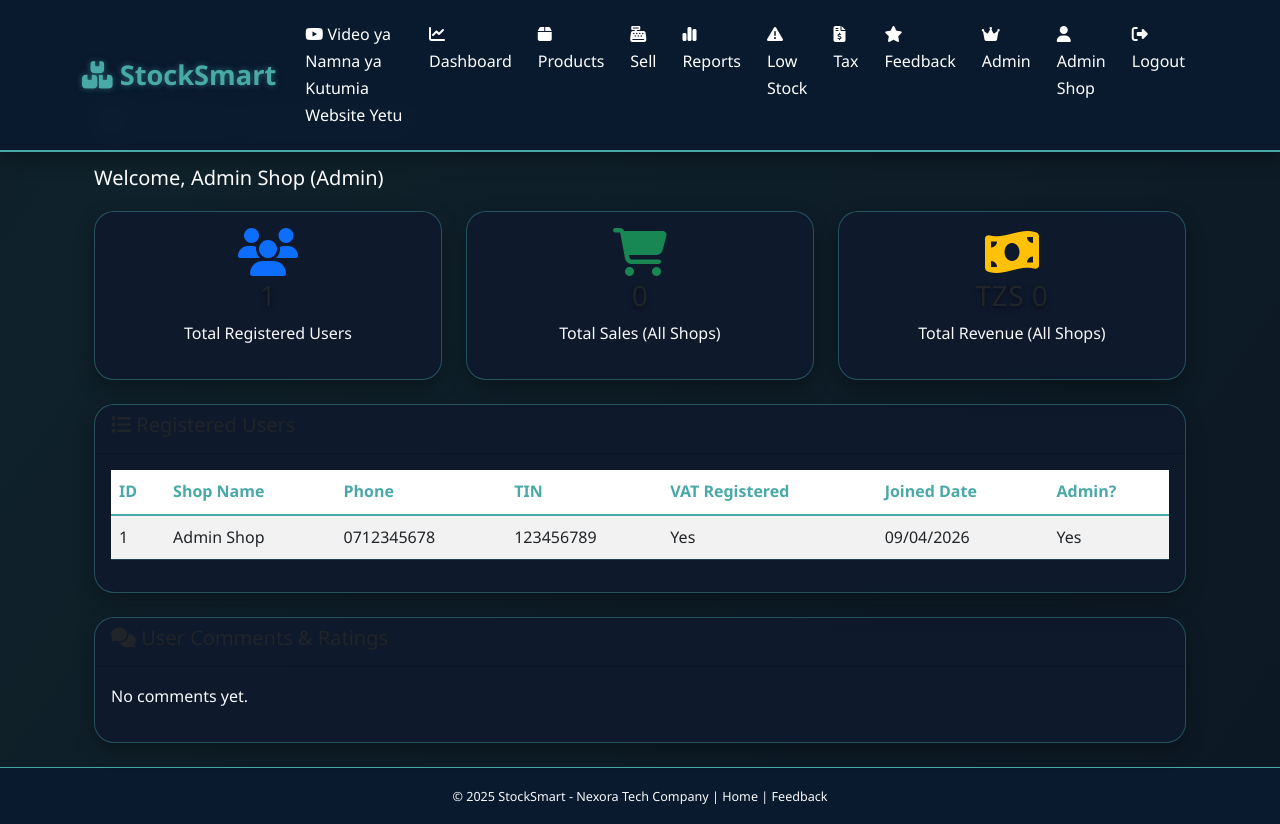
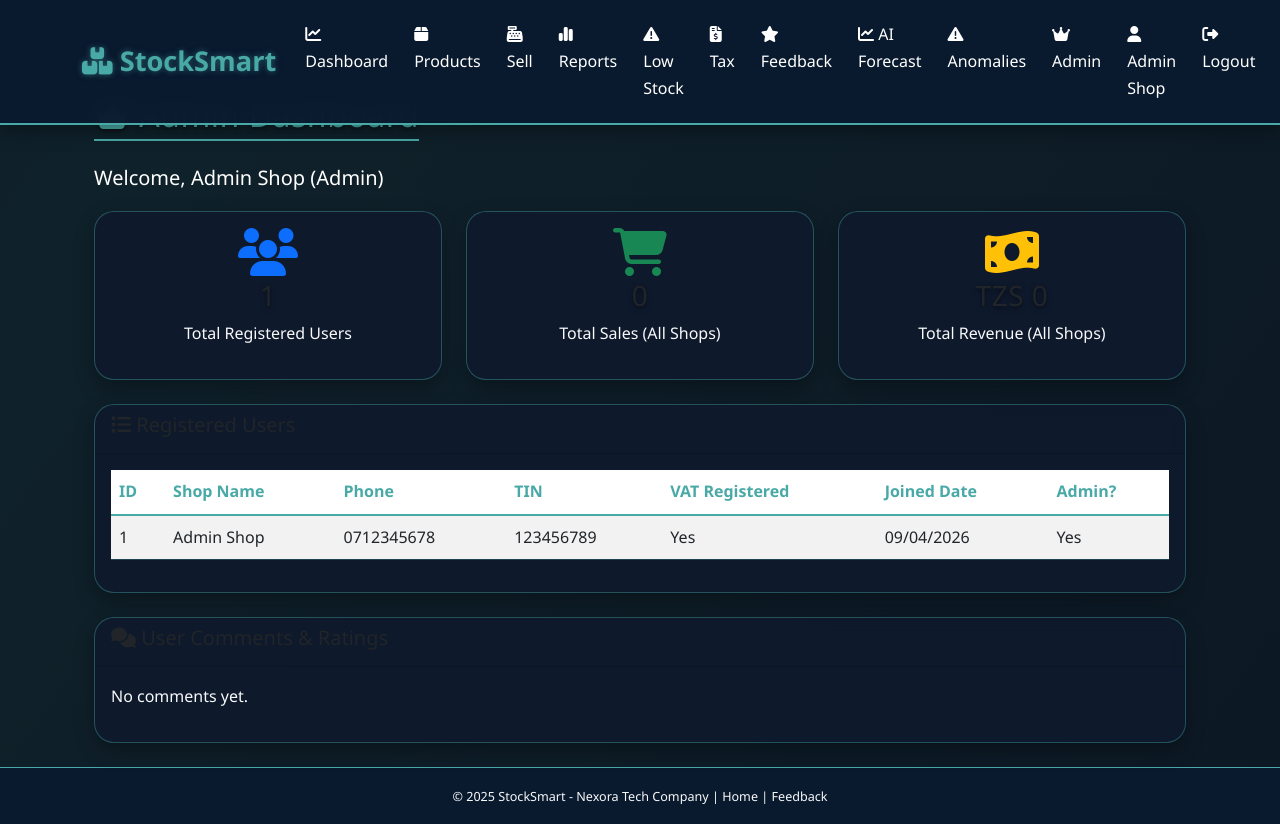
Before and after one commit to nexoratechv1-ctrl/Stocksmart, a Flask app: page /admin in a window 1280 px wide. Run offline with Flask 3, Linux system fonts and the light colour scheme; a user stored in the database is signed in; data comes from the database, SQL or seed files in the repository; data that the repository does not hold is empty.

Commit message:
Update base.html

```diff
--- a/templates/base.html
+++ b/templates/base.html
@@ -8,12 +8,10 @@
     <link href="https://cdn.jsdelivr.net/npm/bootstrap@5.3.0/dist/css/bootstrap.min.css" rel="stylesheet">
     <link rel="stylesheet" href="https://cdnjs.cloudflare.com/ajax/libs/font-awesome/6.4.0/css/all.min.css">
     <link rel="stylesheet" href="{{ url_for('static', filename='css/style.css') }}">
-    <!-- PWA manifest -->
     <link rel="manifest" href="{{ url_for('manifest') }}">
 </head>
 <body>
 
-    <!-- Animated background (from style.css) -->
     <div class="animated-bg"></div>
 
     <nav class="navbar navbar-expand-lg fixed-top">
@@ -26,75 +24,24 @@
             </button>
             <div class="collapse navbar-collapse" id="navbarNav">
                 <ul class="navbar-nav ms-auto">
-                    <li class="nav-item">
-    <a class="nav-link" href="https://youtu.be/jAYCgxVTdAY?si=SYxoH0KytVlOeENV" target="_blank">
-        <i class="fab fa-youtube"></i> Video ya Namna ya Kutumia Website Yetu
-    </a>
-                    </li>
                     {% if current_user.is_authenticated %}
-                        <li class="nav-item">
-                            <a class="nav-link" href="{{ url_for('dashboard') }}">
-                                <i class="fas fa-chart-line"></i> Dashboard
-                            </a>
-                        </li>
-                        <li class="nav-item">
-                            <a class="nav-link" href="{{ url_for('products') }}">
-                                <i class="fas fa-box"></i> Products
-                            </a>
-                        </li>
-                        <li class="nav-item">
-                            <a class="nav-link" href="{{ url_for('sell') }}">
-                                <i class="fas fa-cash-register"></i> Sell
-                            </a>
-                        </li>
-                        <li class="nav-item">
-                            <a class="nav-link" href="{{ url_for('sales_report') }}">
-                                <i class="fas fa-chart-simple"></i> Reports
-                            </a>
-                        </li>
-                        <li class="nav-item">
-                            <a class="nav-link" href="{{ url_for('low_stock') }}">
-                                <i class="fas fa-exclamation-triangle"></i> Low Stock
-                            </a>
-                        </li>
-                        <li class="nav-item">
-                            <a class="nav-link" href="{{ url_for('tax_reminder') }}">
-                                <i class="fas fa-file-invoice-dollar"></i> Tax
-                            </a>
-                        </li>
-                        <li class="nav-item">
-                            <a class="nav-link" href="{{ url_for('feedback') }}">
-                                <i class="fas fa-star"></i> Feedback
-                            </a>
-                        </li>
+                        <li class="nav-item"><a class="nav-link" href="{{ url_for('dashboard') }}"><i class="fas fa-chart-line"></i> Dashboard</a></li>
+                        <li class="nav-item"><a class="nav-link" href="{{ url_for('products') }}"><i class="fas fa-box"></i> Products</a></li>
+                        <li class="nav-item"><a class="nav-link" href="{{ url_for('sell') }}"><i class="fas fa-cash-register"></i> Sell</a></li>
+                        <li class="nav-item"><a class="nav-link" href="{{ url_for('sales_report') }}"><i class="fas fa-chart-simple"></i> Reports</a></li>
+                        <li class="nav-item"><a class="nav-link" href="{{ url_for('low_stock') }}"><i class="fas fa-exclamation-triangle"></i> Low Stock</a></li>
+                        <li class="nav-item"><a class="nav-link" href="{{ url_for('tax_reminder') }}"><i class="fas fa-file-invoice-dollar"></i> Tax</a></li>
+                        <li class="nav-item"><a class="nav-link" href="{{ url_for('feedback') }}"><i class="fas fa-star"></i> Feedback</a></li>
+                        <li class="nav-item"><a class="nav-link" href="{{ url_for('ai_forecast') }}"><i class="fas fa-chart-line"></i> AI Forecast</a></li>
+                        <li class="nav-item"><a class="nav-link" href="{{ url_for('anomaly_history') }}"><i class="fas fa-exclamation-triangle"></i> Anomalies</a></li>
                         {% if current_user.is_admin %}
-                        <li class="nav-item">
-                            <a class="nav-link" href="{{ url_for('admin_dashboard') }}">
-                                <i class="fas fa-crown"></i> Admin
-                            </a>
-                        </li>
+                        <li class="nav-item"><a class="nav-link" href="{{ url_for('admin_dashboard') }}"><i class="fas fa-crown"></i> Admin</a></li>
                         {% endif %}
-                        <li class="nav-item">
-                            <a class="nav-link" href="{{ url_for('profile') }}">
-                                <i class="fas fa-user"></i> {{ current_user.shop_name }}
-                            </a>
-                        </li>
-                        <li class="nav-item">
-                            <a class="nav-link" href="{{ url_for('logout') }}">
-                                <i class="fas fa-sign-out-alt"></i> Logout
-                            </a>
-                        </li>
+                        <li class="nav-item"><a class="nav-link" href="{{ url_for('profile') }}"><i class="fas fa-user"></i> {{ current_user.shop_name }}</a></li>
+                        <li class="nav-item"><a class="nav-link" href="{{ url_for('logout') }}"><i class="fas fa-sign-out-alt"></i> Logout</a></li>
                     {% else %}
-                        <li class="nav-item">
-                            <a class="nav-link" href="{{ url_for('login') }}">
-                                <i class="fas fa-key"></i> Login
-                            </a>
-                        </li>
-                        <li class="nav-item">
-                            <a class="nav-link" href="{{ url_for('register') }}">
-                                <i class="fas fa-user-plus"></i> Register
-                            </a>
-                        </li>
+                        <li class="nav-item"><a class="nav-link" href="{{ url_for('login') }}"><i class="fas fa-key"></i> Login</a></li>
+                        <li class="nav-item"><a class="nav-link" href="{{ url_for('register') }}"><i class="fas fa-user-plus"></i> Register</a></li>
                     {% endif %}
                 </ul>
             </div>
@@ -124,7 +71,6 @@
     </footer>
 
     <script src="https://cdn.jsdelivr.net/npm/bootstrap@5.3.0/dist/js/bootstrap.bundle.min.js"></script>
-    <!-- Register Service Worker for PWA -->
     <script>
         if ('serviceWorker' in navigator) {
             navigator.serviceWorker.register('/service-worker.js')
@@ -133,4 +79,4 @@
         }
     </script>
 </body>
-                                    </html>
+</html>
```
